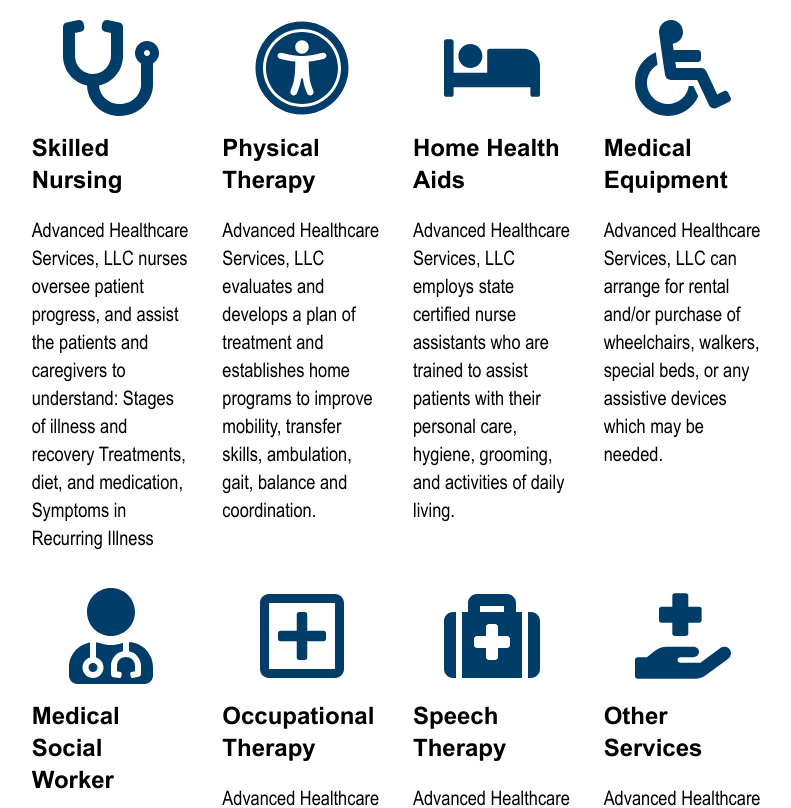
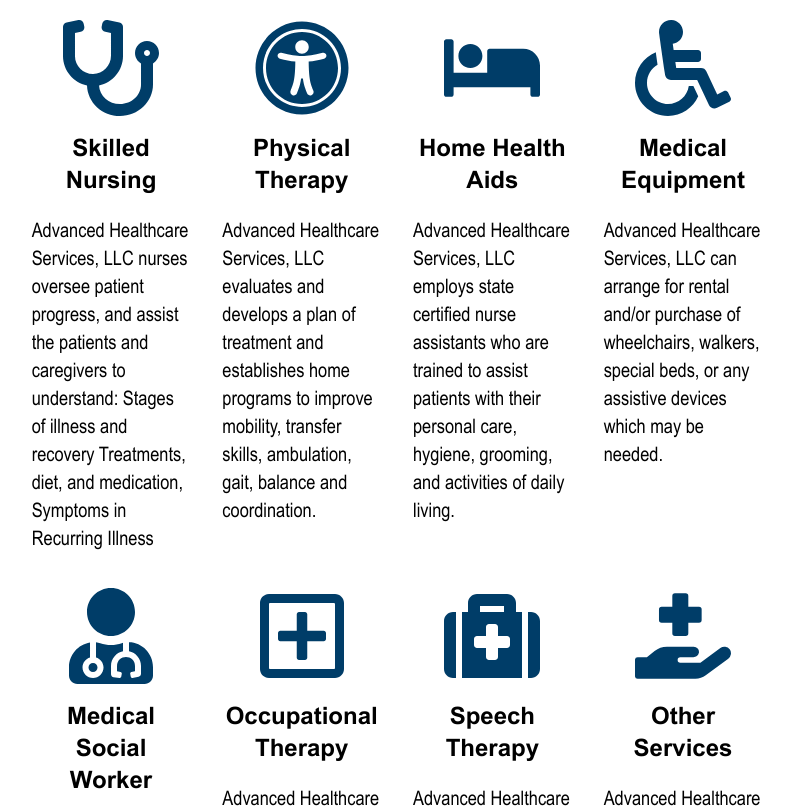
Before and after one commit to TheAdrianVera/Advanced2024, a React (Vite) app: page / in a window 1280 px wide. Shown: the part 780-1588 px from the top of the page, without its empty margins (243-1034 px from the left). Built offline with nearby package versions, Linux system fonts and the light colour scheme; no server answers.

Commit message:
updated benefit and service block style to match

```diff
--- a/src/components/pagecomponents/benefit-block.tsx
+++ b/src/components/pagecomponents/benefit-block.tsx
@@ -45,7 +45,7 @@ const BenefitBlock: React.FC<BenefitBlockProps> = ({title, content, iconLabel})
         <div className='flex flex-col w-[100%] md:w-[25% px-2 py-5 md:py-2'>
             <div className='flex flex-col items-center'>
                 <div className='pb-2'>{icon(iconLabel)}</div>
-                <div className='text-3xl lg:text-2xl font-arial-bold py-2 text-center'>{title}</div>
+                <div className='text-3xl md:text-2xl font-arial-bold py-2 text-center'>{title}</div>
             </div>
             <div className='flex flex-col items-center'>
                 <div className='font-arial-narrow text-xl pt-3 w-[90%] lg:w-[100%]'>{content}</div>
--- a/src/components/pagecomponents/service-block.tsx
+++ b/src/components/pagecomponents/service-block.tsx
@@ -43,7 +43,7 @@ const ServiceBlock: React.FC<ServiceBlockProps> = ({title, content, iconLabel})
         <div className='flex flex-col w-[100%] min-w-16 px-2 py-5 md:py-2'>
             <div className='flex flex-col items-center'>
                 <div className='pb-2'>{icon(iconLabel)}</div>
-                <div className='text-xl md:text-2xl font-arial-bold py-2'>{title}</div>
+                <div className='text-3xl md:text-2xl font-arial-bold py-2 text-center'>{title}</div>
             </div>
             <div className='flex flex-col items-center'>
                 <div className='font-arial-narrow text-lg md:text-xl pt-3 w-[90%] lg:w-[100%]'>{content}</div>
```
